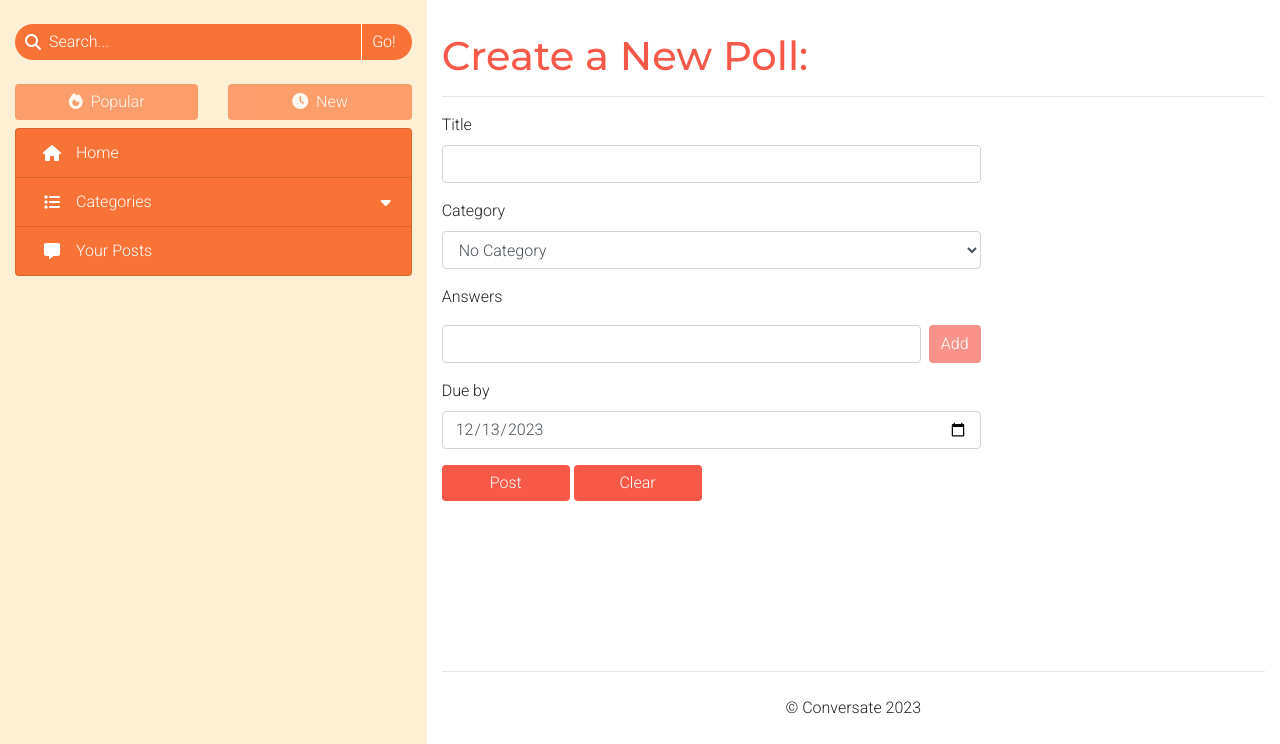
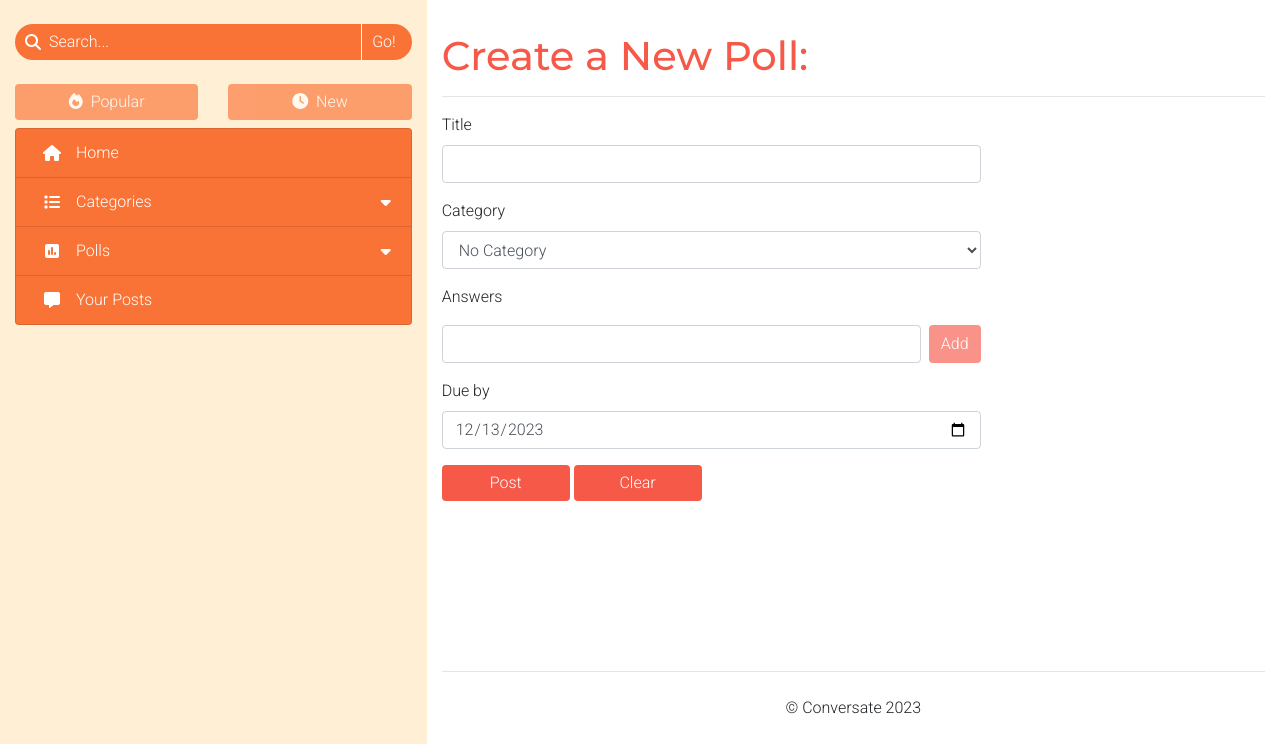
Before and after one commit to ShaneByrne0963/conversate-dot-com, a Django app: page /new-poll in a window 1280 px wide. Shown: the part 56-800 px from the top of the page. Run offline with Django 3.2, Linux system fonts and the light colour scheme; a user stored in the database is signed in; data comes from the database, SQL or seed files in the repository; both versions use the stored data as it was after the commit; some libraries are stand-ins or nearby versions.

Commit message:
Add poll dropdown in side navigation

```diff
--- a/static/css/style.css
+++ b/static/css/style.css
@@ -142,12 +142,12 @@ a:hover {
     border: 1px solid rgba(0, 0, 0, 0.25);
 }
 
-/* Removing the extra thick border between "Categories" and "Your Posts" */
-#category-collapse {
+/* Removing the extra thick border between collapsible navigation buttons */
+#category-collapse, #poll-collapse {
     border-bottom: none;
 }
 
-#side-nav-categories {
+#side-nav-categories, #side-nav-polls {
     border-radius: 0;
 }
 
--- a/templates/base.html
+++ b/templates/base.html
@@ -78,7 +78,7 @@
         <div class="container-fluid">
             <div class="row">
                 <!-- Side nav -->
-                <nav class="d-none d-md-block col-4">
+                <nav class="d-none d-md-block col-4" >
                     <!-- Search Bar -->
                     <form action="{% url 'search_post' %}" method="GET" autocomplete="off">
                         <div class="search-bar mt-4" role="button" data-toggle="popover"
@@ -145,21 +145,26 @@
                         </div>
                     </div>
                     <!-- Post navigation -->
-                    <div class="list-group side-nav">
+                    <div class="list-group side-nav accordion" id="side-nav-list">
+                        <!-- Home -->
                         <a class="list-group-item list-group-item-action side-nav-btn
                             {% if selected_tab == 'Home' %} active{% endif %}" href="{% url 'home' %}">
                             <i class="fa-solid fa-house center-to-container"></i>
                             <span class="d-inline-block ml-lg-2">Home</span>
                         </a>
+                        <!-- Categories -->
                         <a id="category-collapse" class="list-group-item list-group-item-action side-nav-btn clickable
                             {% if 'Categories' in selected_tab %} active{% endif %}" data-toggle="collapse"
                             href="#side-nav-categories" role="button" aria-expanded="false" aria-controls="side-nav-categories">
+
                             <i class="fa-solid fa-list center-to-container"></i>
                             <div class="ml-lg-2">Categories</div>
                             <i class="fa-solid fa-caret-down center-to-container"></i>
                         </a>
                         <!-- Collapsible side nav categories -->
-                        <div id="side-nav-categories" class="list-group collapse">
+                        <div id="side-nav-categories" class="list-group collapse"
+                            aria-describedby="#category-collapse" data-parent="#side-nav-list">
+
                             {% for top_category in top_categories %}
                                 <a href="{% url 'categories' top_category.slug %}" class="list-group-item list-group-item-action
                                     side-nav-btn{% if selected_tab == 'Category/'|add:top_category.name %} active{% endif %} pl-lg-5">
@@ -182,7 +187,34 @@
                                 </a>
                             {% endif %}
                         </div>
-                        <!-- /.collapsible -->
+                        <!-- Polls -->
+                        <a id="poll-collapse" class="list-group-item list-group-item-action side-nav-btn clickable
+                            {% if 'Categories' in selected_tab %} active{% endif %}" data-toggle="collapse"
+                            href="#side-nav-polls" role="button" aria-expanded="false" aria-controls="side-nav-polls">
+                            <i class="fa-solid fa-square-poll-vertical center-to-container"></i>
+                            <div class="ml-lg-2">Polls</div>
+                            <i class="fa-solid fa-caret-down center-to-container"></i>
+                        </a>
+                        <!-- Collapsible side nav polls -->
+                        <div id="side-nav-polls" class="list-group collapse"
+                            aria-describedby="#poll-collapse" data-parent="#side-nav-list">
+                            <a href="#" class="list-group-item list-group-item-action
+                                side-nav-btn{% if selected_tab == 'Category/'|add:top_category.name %} active{% endif %} pl-lg-5">
+                                <i class="fa-solid fa-square-check center-to-container"></i>
+                                <div class="ml-lg-2">
+                                    <em>Open</em>
+                                </div>
+                            </a>
+                            <a class="list-group-item list-group-item-action side-nav-btn
+                                {% if selected_tab == 'Browse Categories' %} active{% endif %} pl-lg-5"
+                                href="{% url 'browse_categories' %}">
+                                <i class="fa-solid fa-list-check center-to-container"></i>
+                                <div class="ml-lg-2">
+                                    <em>All</em>
+                                </div>
+                            </a>
+                        </div>
+                        <!-- User's polls -->
                         <a class="list-group-item list-group-item-action side-nav-btn clickable"
                             href="{% url 'my_posts' %}">
                             <i class="fa-solid fa-message center-to-container"></i>
```
Also changed, not shown: forum/views.py (+2 -10 lines), db.sqlite3.
